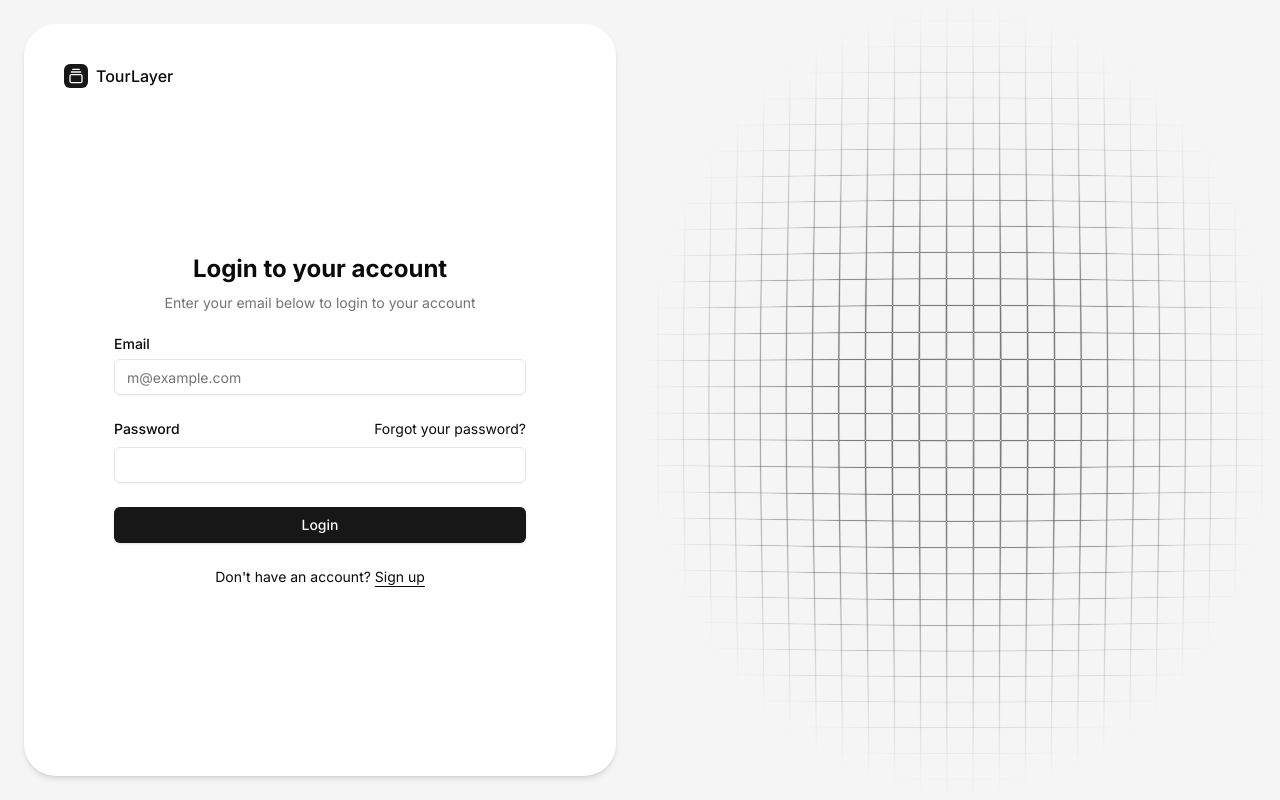
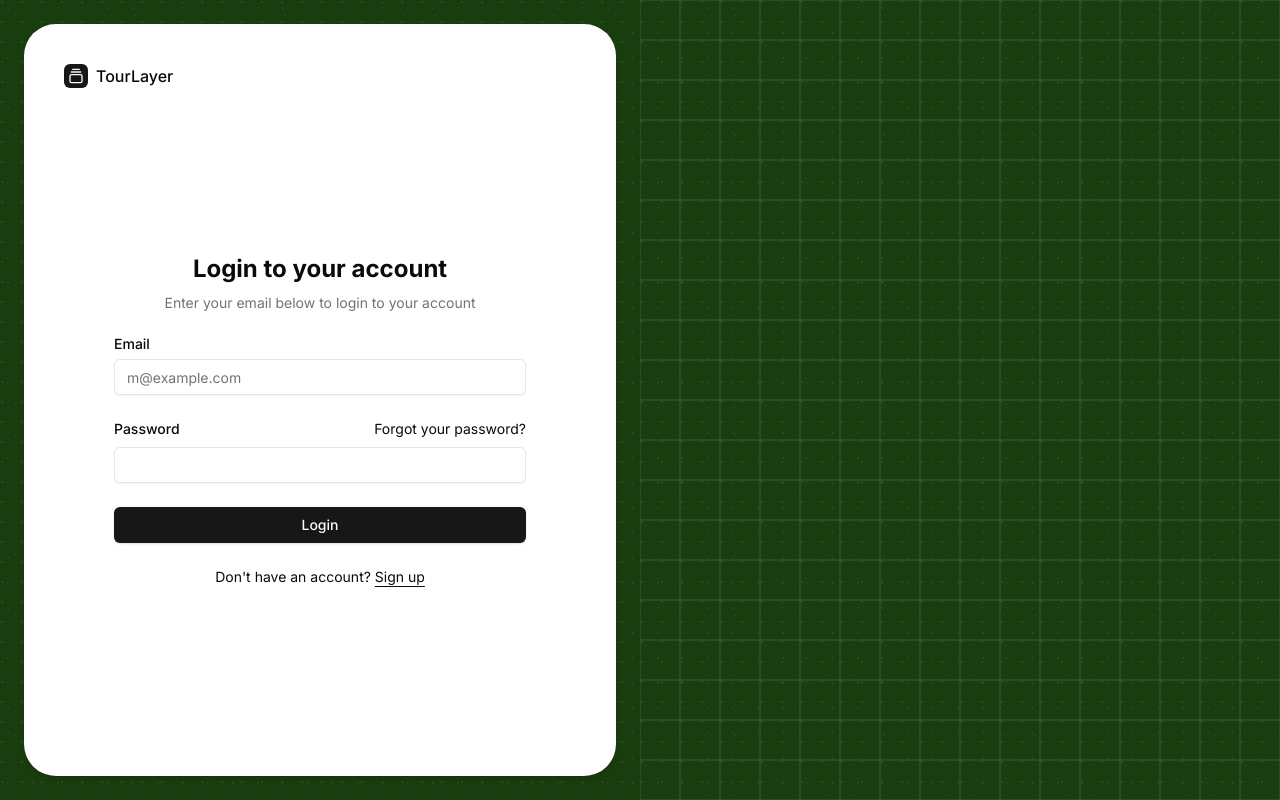
Before and after one commit to andreycretsu/plg-tour, a Next.js app in the folder web/: page /login in a window 1280 px wide. Built offline with nearby package versions, Linux system fonts and the light colour scheme.

Commit message:
Add chalkboard green background with texture and grid pattern to sign-in/sign-up pages

```diff
--- a/web/app/(auth)/login/page.tsx
+++ b/web/app/(auth)/login/page.tsx
@@ -1,11 +1,26 @@
 import { GalleryVerticalEnd } from "lucide-react"
 import { LoginForm } from "@/components/login-form"
-import { RippleGrid } from "@/components/ui/ripple-grid"
+import { ChalkboardGrid } from "@/components/ui/chalkboard-grid"
 
 export default function LoginPage() {
   return (
-    <div className="grid min-h-svh lg:grid-cols-2 bg-muted">
-      <div className="flex flex-col gap-4 p-6 md:p-10 bg-white m-6 rounded-[32px] shadow-md">
+    <div className="grid min-h-svh lg:grid-cols-2 relative overflow-hidden">
+      {/* Chalkboard background with texture - covers entire page */}
+      <div
+        className="absolute inset-0"
+        style={{
+          backgroundColor: '#1a3d0f',
+          backgroundImage: `
+            radial-gradient(circle at 2px 2px, rgba(255,255,255,0.08) 1px, transparent 0),
+            radial-gradient(circle at 8px 8px, rgba(255,255,255,0.05) 1px, transparent 0),
+            radial-gradient(circle at 15px 15px, rgba(255,255,255,0.03) 1px, transparent 0)
+          `,
+          backgroundSize: '20px 20px, 25px 25px, 30px 30px',
+        }}
+      />
+
+      {/* Left section - solid dark green with texture (1/3) */}
+      <div className="relative flex flex-col gap-4 p-6 md:p-10 bg-white m-6 rounded-[32px] shadow-md z-10">
         <div className="flex justify-center gap-2 md:justify-start">
           <a href="/" className="flex items-center gap-2 font-medium">
             <div className="flex h-6 w-6 items-center justify-center rounded-md bg-primary text-primary-foreground">
@@ -20,26 +35,10 @@ export default function LoginPage() {
           </div>
         </div>
       </div>
-      <div className="relative hidden bg-muted lg:block">
-        <RippleGrid
-          enableRainbow={false}
-          gridColor="#CFCFCF"
-          rippleIntensity={0.02}
-          gridSize={30}
-          gridThickness={50}
-          fadeDistance={1.5}
-          vignetteStrength={2}
-          glowIntensity={0}
-          opacity={0.5}
-          gridRotation={0}
-          mouseInteraction={true}
-          mouseInteractionRadius={1.2}
-        />
-        <img
-          src="/placeholder.svg"
-          alt="Image"
-          className="absolute inset-0 h-full w-full object-cover dark:brightness-[0.2] dark:grayscale opacity-0"
-        />
+
+      {/* Right section - grid pattern (2/3) */}
+      <div className="relative hidden lg:block">
+        <ChalkboardGrid className="absolute inset-0" />
       </div>
     </div>
   )
--- a/web/app/(auth)/signup/page.tsx
+++ b/web/app/(auth)/signup/page.tsx
@@ -1,11 +1,26 @@
 import { GalleryVerticalEnd } from "lucide-react"
 import { SignupForm } from "@/components/signup-form"
-import { RippleGrid } from "@/components/ui/ripple-grid"
+import { ChalkboardGrid } from "@/components/ui/chalkboard-grid"
 
 export default function SignupPage() {
   return (
-    <div className="grid min-h-svh lg:grid-cols-2 bg-muted">
-      <div className="flex flex-col gap-4 p-6 md:p-10 bg-white m-6 rounded-[32px] shadow-md">
+    <div className="grid min-h-svh lg:grid-cols-2 relative overflow-hidden">
+      {/* Chalkboard background with texture - covers entire page */}
+      <div
+        className="absolute inset-0"
+        style={{
+          backgroundColor: '#1a3d0f',
+          backgroundImage: `
+            radial-gradient(circle at 2px 2px, rgba(255,255,255,0.08) 1px, transparent 0),
+            radial-gradient(circle at 8px 8px, rgba(255,255,255,0.05) 1px, transparent 0),
+            radial-gradient(circle at 15px 15px, rgba(255,255,255,0.03) 1px, transparent 0)
+          `,
+          backgroundSize: '20px 20px, 25px 25px, 30px 30px',
+        }}
+      />
+
+      {/* Left section - solid dark green with texture (1/3) */}
+      <div className="relative flex flex-col gap-4 p-6 md:p-10 bg-white m-6 rounded-[32px] shadow-md z-10">
         <div className="flex justify-center gap-2 md:justify-start">
           <a href="/" className="flex items-center gap-2 font-medium">
             <div className="flex h-6 w-6 items-center justify-center rounded-md bg-primary text-primary-foreground">
@@ -20,26 +35,10 @@ export default function SignupPage() {
           </div>
         </div>
       </div>
-      <div className="relative hidden bg-muted lg:block">
-        <RippleGrid
-          enableRainbow={false}
-          gridColor="#CFCFCF"
-          rippleIntensity={0.02}
-          gridSize={30}
-          gridThickness={50}
-          fadeDistance={1.5}
-          vignetteStrength={2}
-          glowIntensity={0}
-          opacity={0.5}
-          gridRotation={0}
-          mouseInteraction={true}
-          mouseInteractionRadius={1.2}
-        />
-        <img
-          src="/placeholder.svg"
-          alt="Image"
-          className="absolute inset-0 h-full w-full object-cover dark:brightness-[0.2] dark:grayscale opacity-0"
-        />
+
+      {/* Right section - grid pattern (2/3) */}
+      <div className="relative hidden lg:block">
+        <ChalkboardGrid className="absolute inset-0" />
       </div>
     </div>
   )
--- /dev/null
+++ b/web/components/ui/chalkboard-grid.tsx
@@ -0,0 +1,80 @@
+'use client';
+
+import { useEffect, useRef } from 'react';
+
+interface ChalkboardGridProps {
+  className?: string;
+}
+
+export function ChalkboardGrid({ className }: ChalkboardGridProps) {
+  const canvasRef = useRef<HTMLCanvasElement>(null);
+
+  useEffect(() => {
+    const canvas = canvasRef.current;
+    if (!canvas) return;
+
+    const ctx = canvas.getContext('2d');
+    if (!ctx) return;
+
+    const resizeCanvas = () => {
+      const rect = canvas.getBoundingClientRect();
+      const dpr = window.devicePixelRatio || 1;
+      canvas.width = rect.width * dpr;
+      canvas.height = rect.height * dpr;
+      ctx.scale(dpr, dpr);
+      canvas.style.width = `${rect.width}px`;
+      canvas.style.height = `${rect.height}px`;
+    };
+
+    const drawGrid = () => {
+      const rect = canvas.getBoundingClientRect();
+      ctx.clearRect(0, 0, rect.width, rect.height);
+
+      // Grid settings
+      const gridSize = 40; // Size of each square
+      const lineColor = 'rgba(180, 180, 180, 0.25)'; // Light gray with transparency (chalk-like)
+      const lineWidth = 1;
+
+      ctx.strokeStyle = lineColor;
+      ctx.lineWidth = lineWidth;
+
+      // Draw vertical lines
+      for (let x = 0; x <= rect.width; x += gridSize) {
+        ctx.beginPath();
+        ctx.moveTo(x, 0);
+        ctx.lineTo(x, rect.height);
+        ctx.stroke();
+      }
+
+      // Draw horizontal lines
+      for (let y = 0; y <= rect.height; y += gridSize) {
+        ctx.beginPath();
+        ctx.moveTo(0, y);
+        ctx.lineTo(rect.width, y);
+        ctx.stroke();
+      }
+    };
+
+    resizeCanvas();
+    drawGrid();
+
+    const resizeObserver = new ResizeObserver(() => {
+      resizeCanvas();
+      drawGrid();
+    });
+
+    resizeObserver.observe(canvas);
+
+    return () => {
+      resizeObserver.disconnect();
+    };
+  }, []);
+
+  return (
+    <canvas
+      ref={canvasRef}
+      className={className}
+      style={{ display: 'block', width: '100%', height: '100%' }}
+    />
+  );
+}
```
